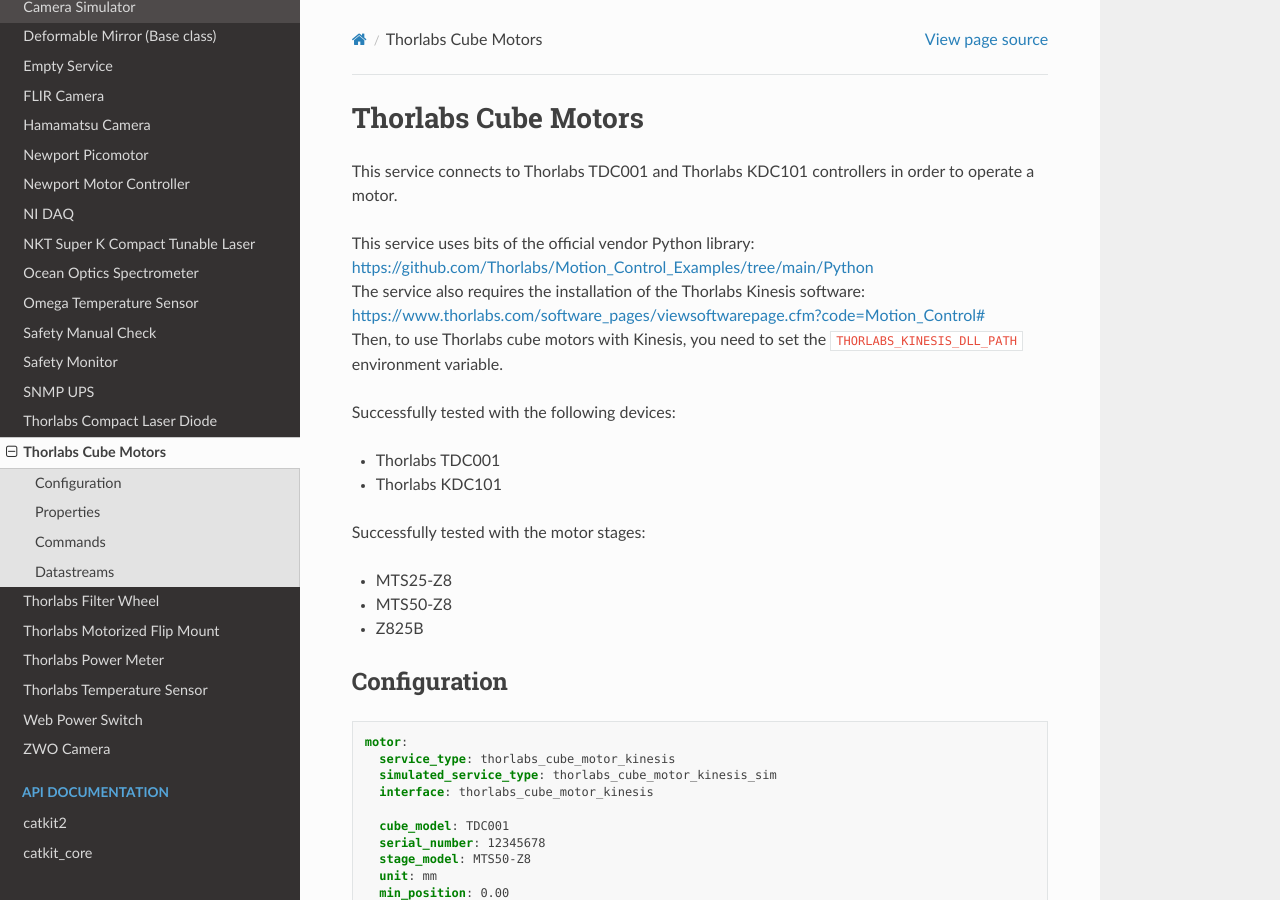
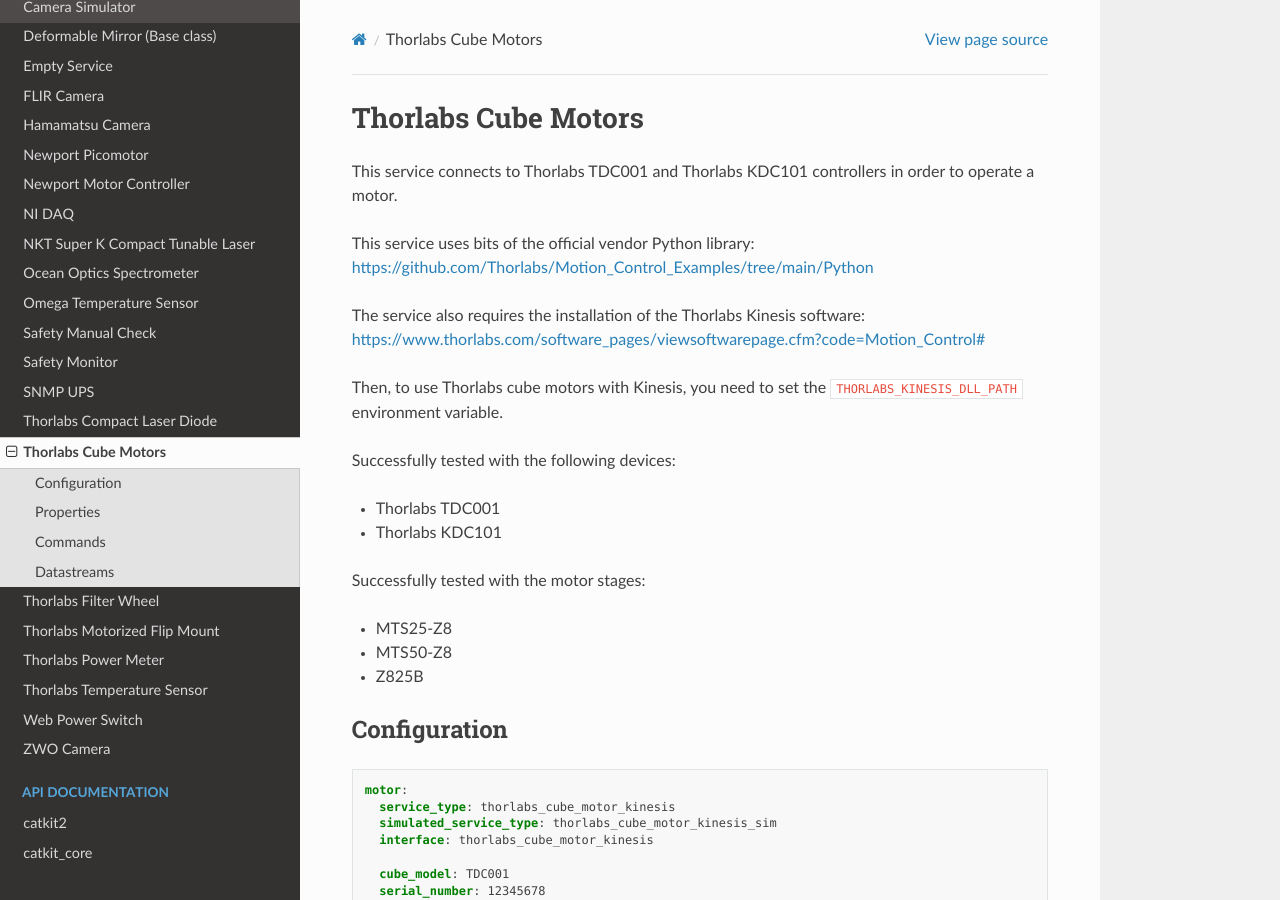
Before and after one commit to spacetelescope/catkit2, a Sphinx documentation site: the page built from docs/services/thorlabs_cube_motor_kinesis.rst, in a window 1280 px wide and 900 px high. Built offline with Sphinx 7.4.7 and the Read the Docs theme 3.1.0, drawn with Linux system fonts in a browser that asks for light colours.

```diff
--- a/docs/services/bmc_deformable_mirror.rst
+++ b/docs/services/bmc_deformable_mirror.rst
@@ -5,7 +5,8 @@ This is a base class for Boston Micromachines DMs, which inherits from the gener
 abstracts away the discretization of the voltage and total surface, as well as the handling of the flat maps and gain
 maps.
 
-The provided flat maps and gain maps need to be FITS files in DM map format.
+.. note::
+    The provided flat maps and gain maps need to be FITS files in DM map format.
 
 The child hardware service is ``BmcDeformableMirrorHardware``, and the child simulated service is
 ``BmcDeformableMirrorSim``. While the simulated service talks directly to a simulator, the hardware service talks to the
--- a/docs/services/newport_xps_q8.rst
+++ b/docs/services/newport_xps_q8.rst
@@ -6,10 +6,6 @@ names are defined in the configuration file and have to follow the naming given
 
 Each motor can define an arbitrary number of named positions. These named positions can can also call each other in a chain. This
 is useful for being able to save motor positions associated with different experiment modes.
-
-- Something about command tolerances (TODO)
-
-- Something about the concrete model used so far with catkit2, on HiCAT. (TODO)
 
 Configuration
 -------------
--- a/docs/services/thorlabs_cube_motor_kinesis.rst
+++ b/docs/services/thorlabs_cube_motor_kinesis.rst
@@ -3,11 +3,13 @@ Thorlabs Cube Motors
 
 This service connects to Thorlabs TDC001 and Thorlabs KDC101 controllers in order to operate a motor.
 
-| This service uses bits of the official vendor Python library:
-| `https://github.com/Thorlabs/Motion_Control_Examples/tree/main/Python <https://github.com/Thorlabs/Motion_Control_Examples/tree/main/Python>`_
-| The service also requires the installation of the Thorlabs Kinesis software:
-| `https://www.thorlabs.com/software_pages/viewsoftwarepage.cfm?code=Motion_Control# <https://www.thorlabs.com/software_pages/viewsoftwarepage.cfm?code=Motion_Control#>`_
-| Then, to use Thorlabs cube motors with Kinesis, you need to set the ``THORLABS_KINESIS_DLL_PATH`` environment variable.
+This service uses bits of the official vendor Python library:
+`https://github.com/Thorlabs/Motion_Control_Examples/tree/main/Python <https://github.com/Thorlabs/Motion_Control_Examples/tree/main/Python>`_
+
+The service also requires the installation of the Thorlabs Kinesis software:
+`https://www.thorlabs.com/software_pages/viewsoftwarepage.cfm?code=Motion_Control# <https://www.thorlabs.com/software_pages/viewsoftwarepage.cfm?code=Motion_Control#>`_
+
+Then, to use Thorlabs cube motors with Kinesis, you need to set the ``THORLABS_KINESIS_DLL_PATH`` environment variable.
 
 Successfully tested with the following devices:
 
```
Also changed, not shown: docs/services/accufiz_interferometer.rst (+5 -3 lines), docs/services/aimtti_plp.rst (+5 -6 lines), docs/services/deformable_mirror.rst (+6 -5 lines).
